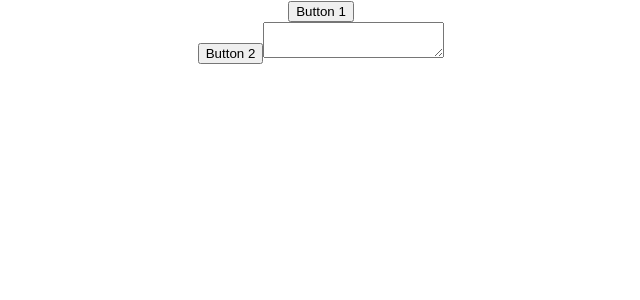
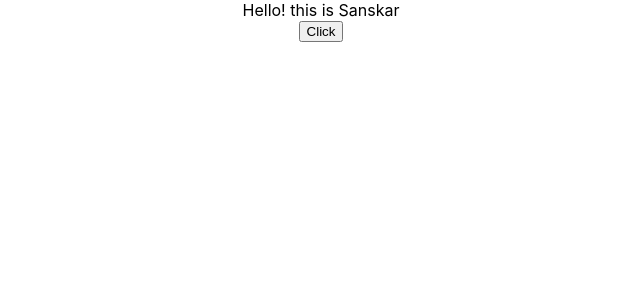
Before and after one commit to Sanskar-Choubey/hello-world, a React (Create React App) app: page / in a window 1280 px wide. Shown: the top 300 px of the page, without its empty margins (319-959 px from the left). Built offline with nearby package versions, Linux system fonts and the light colour scheme.

Commit message:
done : How to Bind the event handler in React

```diff
--- a/src/App.js
+++ b/src/App.js
@@ -9,11 +9,11 @@ import State from './components/state';
 import Counter from './components/counter';
 import ClickHandler from './components/FunctionClickHandler';
 import Button from './components/ClassClickHandler';
+import Bind from './components/BindEvent';
 function App() {
     return (
       <div className="App">
-        <ClickHandler />
-        <Button />
+        <Bind />
       </div>
     );
 }
--- /dev/null
+++ b/src/components/BindEvent.js
@@ -0,0 +1,37 @@
+import React,{Component} from 'react';
+
+class Bind extends Component {
+    constructor(){
+        super()
+        this.state = {
+            message: 'Hello! this is Sanskar'
+        }
+        // this.clickHandler  =  this.clickHandler.bind(this)
+    }
+
+    // clickHandler(){
+    //     this.setState({
+    //         message: "I'm a front-end developer"
+    //     })
+    //     console.log(this);
+
+    clickHandler = () => {
+        this.setState({
+            message: "I'm a front-end developer"
+        })
+    }
+
+    render(){
+        return(
+            <div>
+                <div>{this.state.message}</div>
+                {/* <button onClick={this.clickHandler.bind(this)}>Click</button> */}
+                {/* <button onClick={()=> this.clickHandler()}>Click</button> */}
+                {/* <button onClick={this.clickHandler}>Click</button> */}
+                <button onClick={this.clickHandler}>Click</button>
+            </div>
+        )
+    }
+}
+
+export default Bind
```
Also changed, not shown: 1 other file (tests, documents, lock files or other folders).
